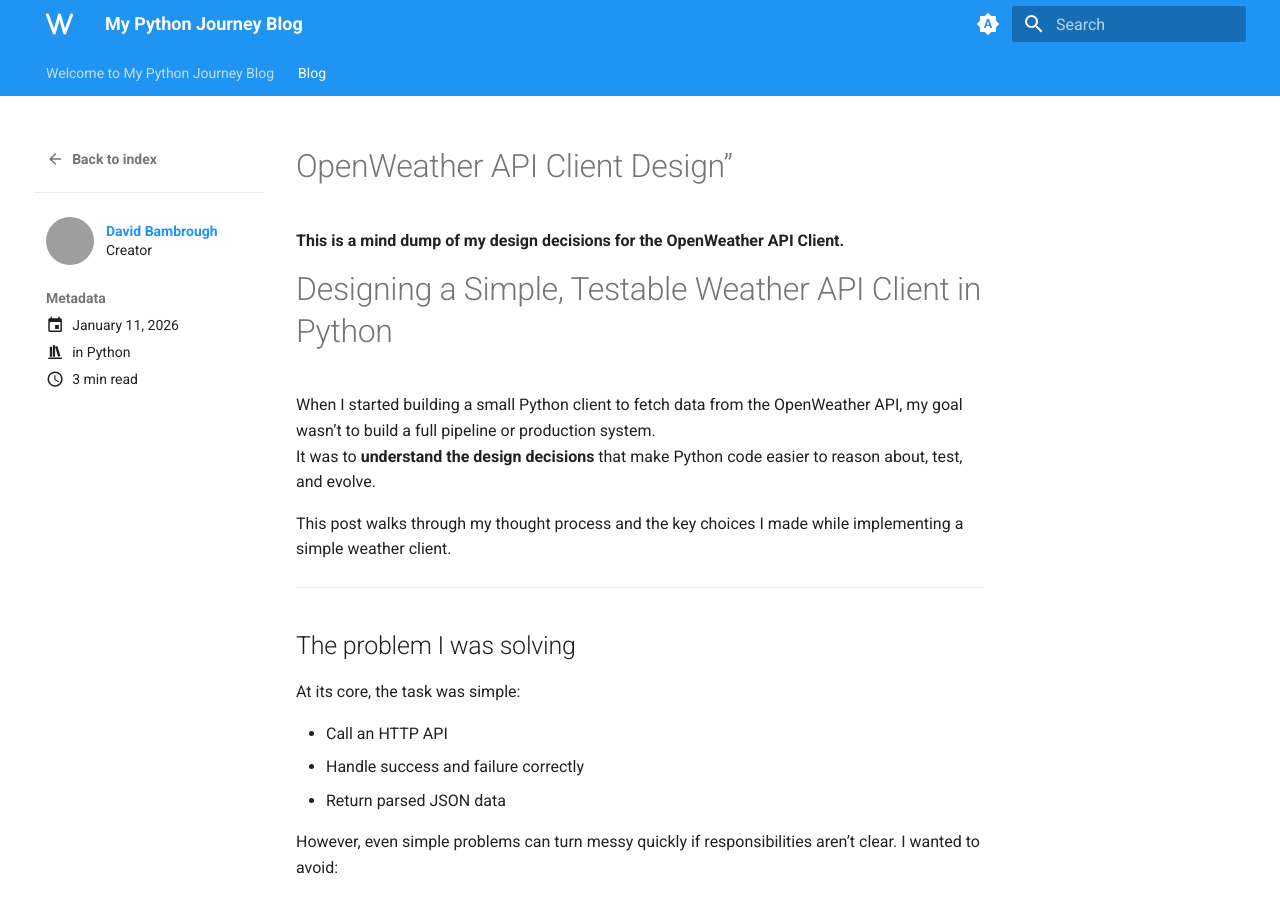
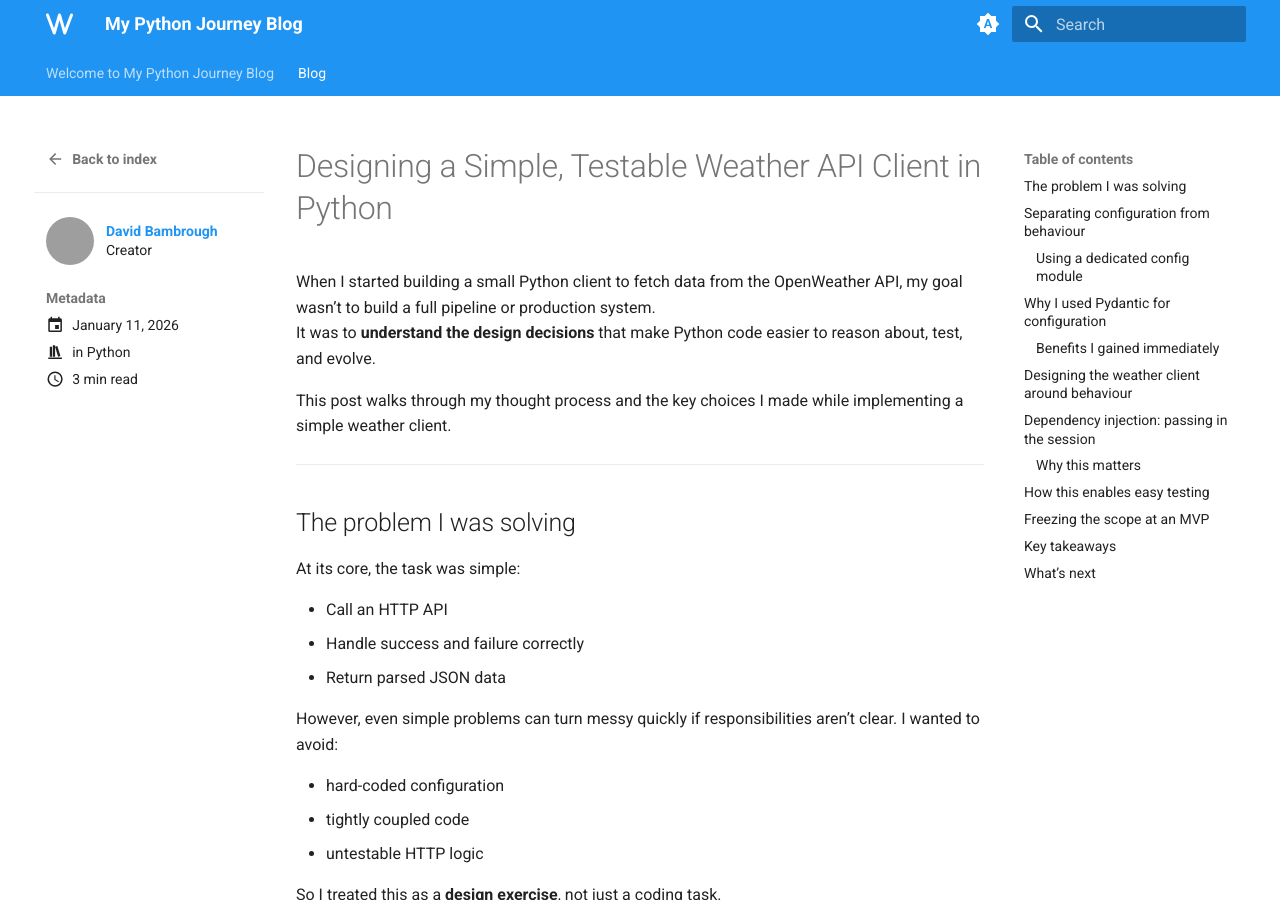
Before and after one commit to djbambi/my-python-journey-blog, an MkDocs documentation site: the page built from docs/blog/posts/api_client_design_decisions.md, in a window 1280 px wide and 900 px high. Built offline with MkDocs 1.6.1 and Material for MkDocs 9.7.7, drawn with Linux system fonts in a browser that asks for light colours; grey boxes are pictures that could not be loaded.

Commit message:
Edited the title

```diff
--- a/docs/blog/posts/api_client_design_decisions.md
+++ b/docs/blog/posts/api_client_design_decisions.md
@@ -11,10 +11,6 @@
 description: >
   I'm developing an api client to get data from OpenWeather. This is more of a mind dump describing the process. I'm interested in explaining why the design decisions were made, justifying them and also considering alternative approaches.
 ---
-
-# OpenWeather API Client Design”
-
-__This is a mind dump of my design decisions for the OpenWeather API Client.__
 
 # Designing a Simple, Testable Weather API Client in Python
 
```
